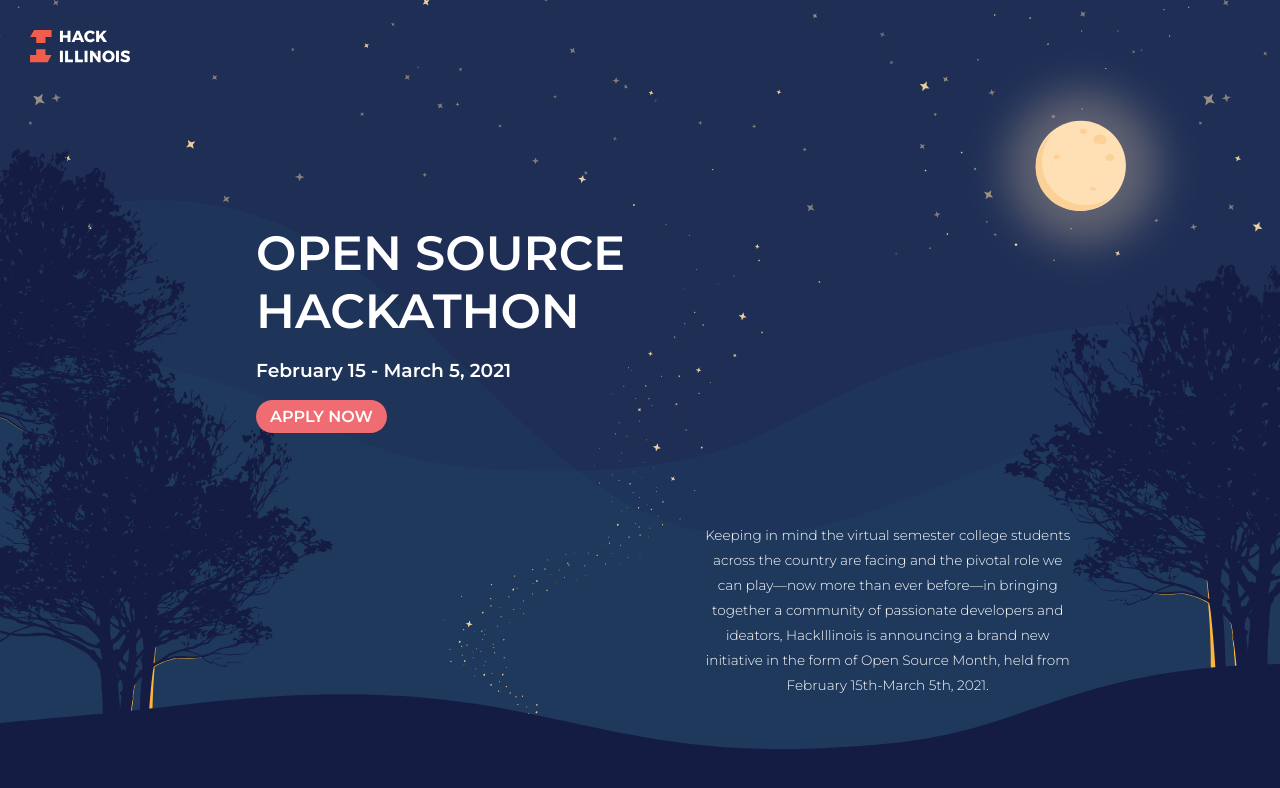
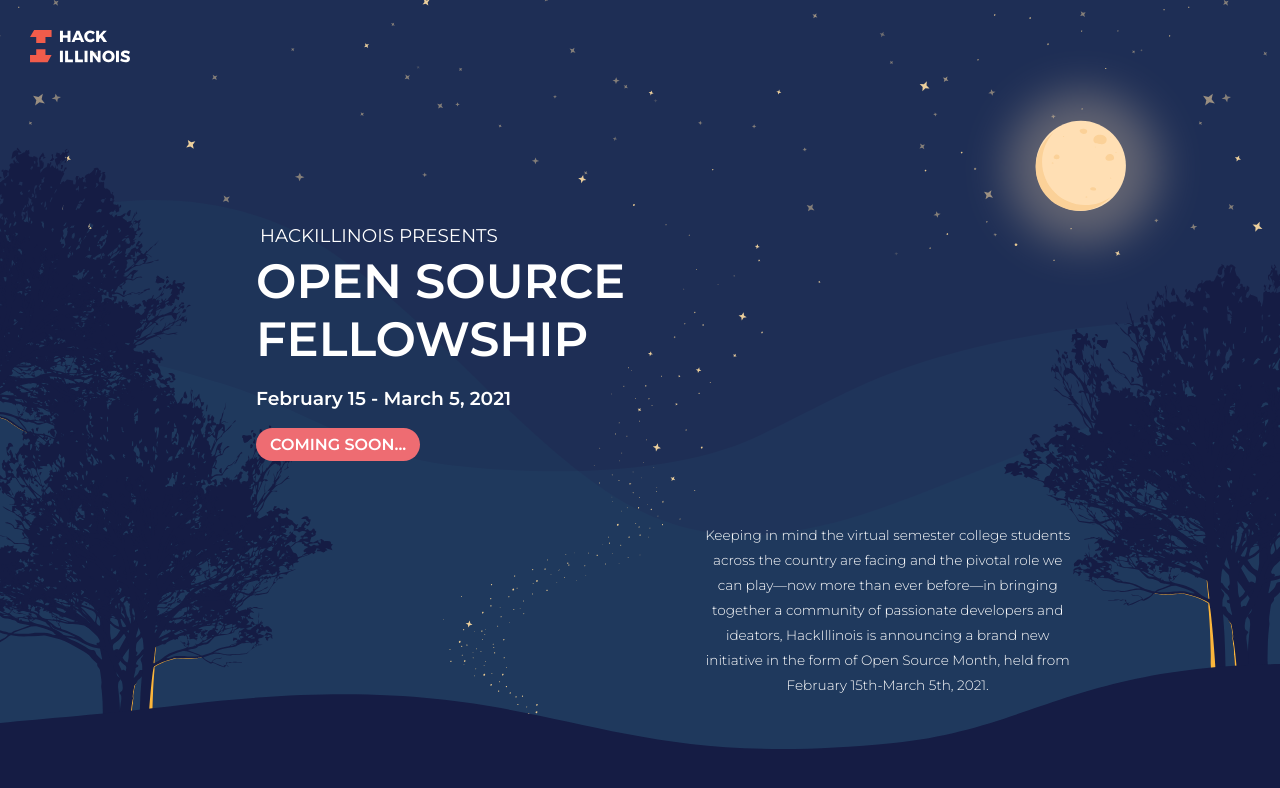
Before and after one commit to HackIllinois/os-fellowship-site, a React (Create React App) app: page / in a window 1280 px wide. Shown: the top 788 px of the page. Built offline with nearby package versions, Linux system fonts and the light colour scheme.

Commit message:
Update header text

```diff
--- a/src/pages/Home/Hero/index.tsx
+++ b/src/pages/Home/Hero/index.tsx
@@ -30,10 +30,11 @@
     <img className={styles.logoMobile} src={LOGO_MOBILE} alt="" />
 
     <div className={styles.header}>
+      <h4>HackIllinois presents</h4>
       <h1>Open Source</h1>
-      <h1>Hackathon</h1>
+      <h1>Fellowship</h1>
       <h3>February 15 - March 5, 2021</h3>
-      <a className={styles.applyButton} href="/">Apply Now</a>
+      <a className={styles.applyButton} href="/">Coming Soon...</a>
     </div>
 
     <p className={styles.description}>
--- a/src/pages/Home/Hero/styles.module.scss
+++ b/src/pages/Home/Hero/styles.module.scss
@@ -123,7 +123,7 @@
     }
 
     @media screen and (max-width: 900px) {
-      left: -160px;
+      left: -100px;
     }
 
     @media screen and (max-width: 767px) {
@@ -235,6 +235,15 @@
       font-weight: 600;
     }
 
+    h4 {
+      font-weight: 400;
+      text-transform: uppercase;
+      margin: 0;
+      font-size: 1.15em;
+      margin-left: 4px;
+      margin-bottom: 5px;
+    }
+
     .applyButton {
       display: inline-block;
       text-decoration: none;
@@ -271,7 +280,7 @@
     }
 
     @media screen and (min-height: 900px) and (max-width: 1000px) {
-      bottom: 9%
+      bottom: 9%;
     }
 
     @media screen and (min-height: 900px) and (min-width: 1000px) {
```
